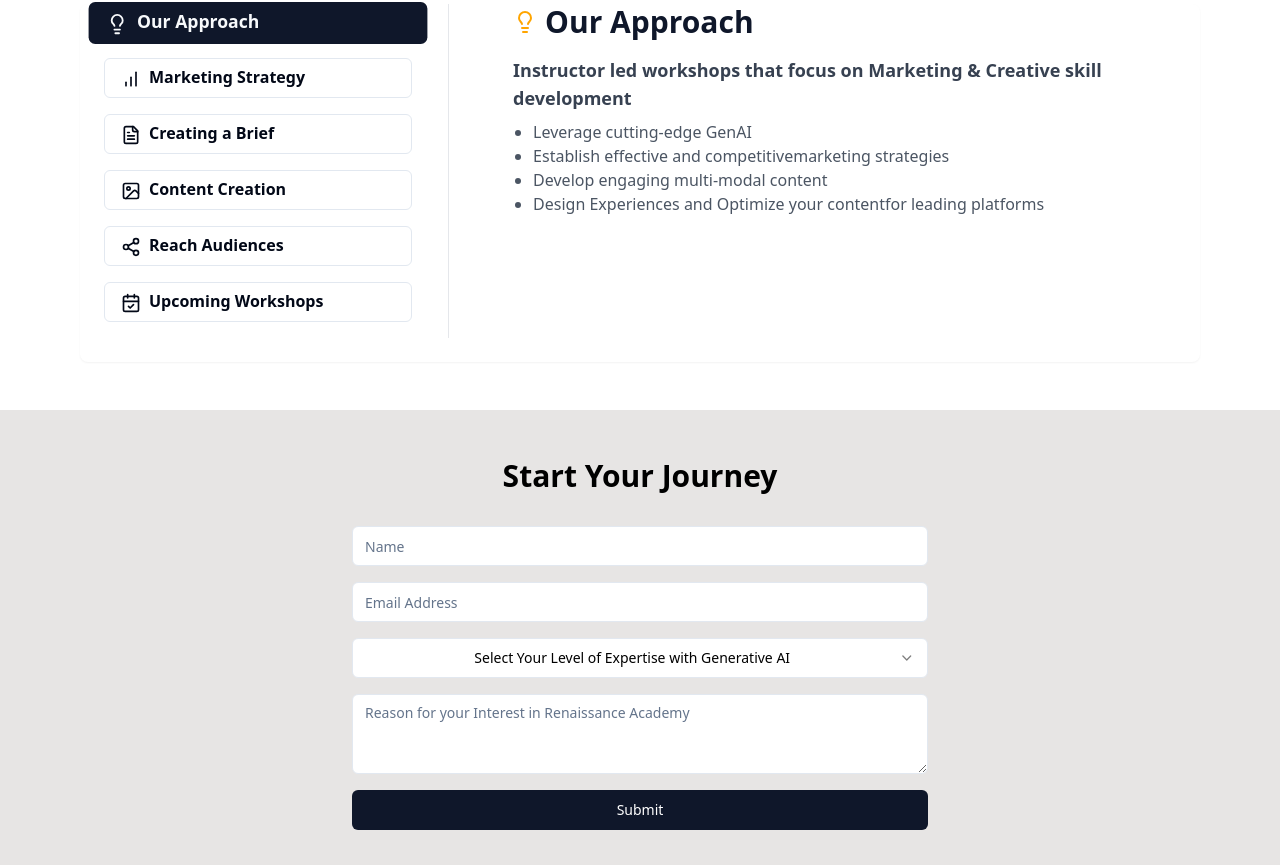
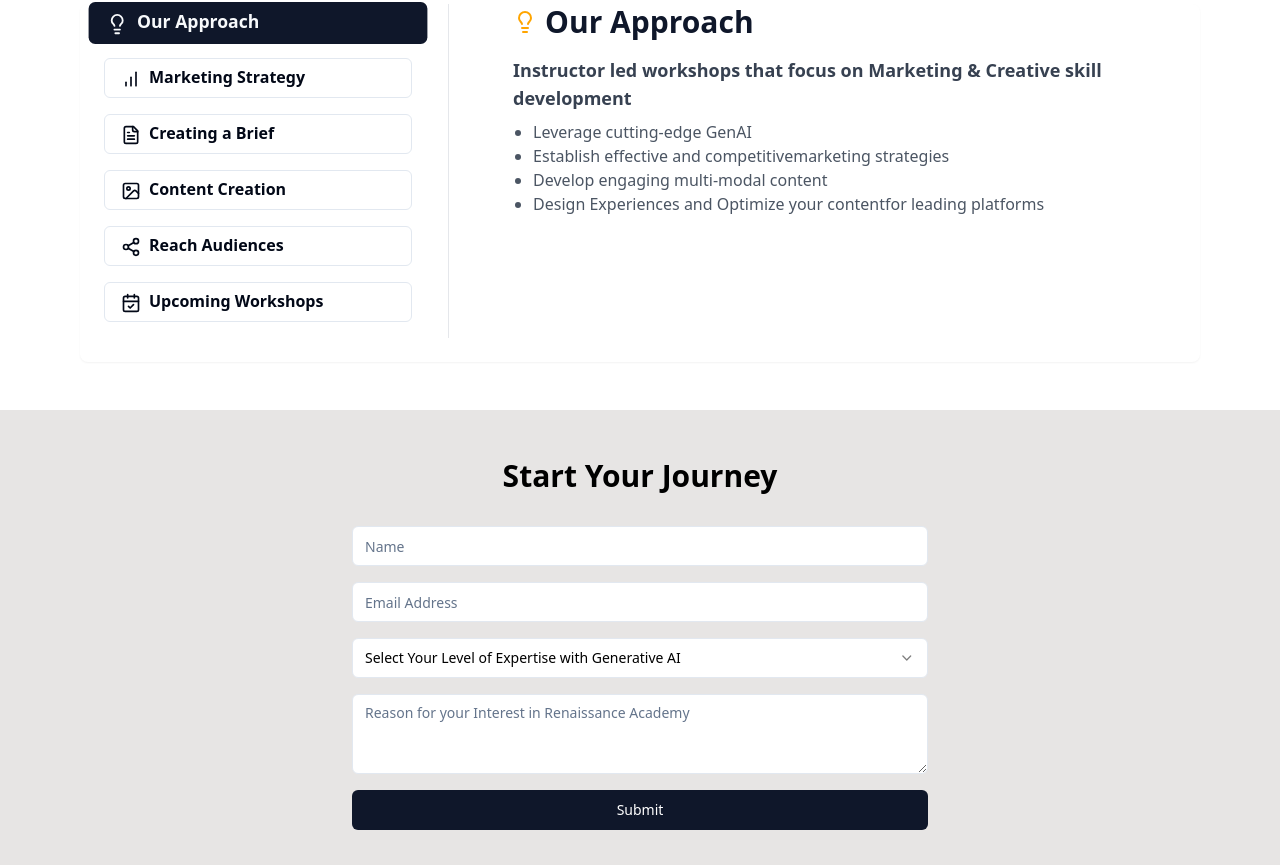
Before and after one commit to clivespace/raiacademy, a Next.js app: page / in a window 1280 px wide. Shown: the part 1598-2463 px from the top of the page. Built offline with nearby package versions, Linux system fonts and the light colour scheme.

Commit message:
Update homepage components v1

```diff
--- a/app/page.tsx
+++ b/app/page.tsx
@@ -162,9 +162,11 @@
                           ))}
                         </ul>
                         {topic.title === "Upcoming Workshops" && (
+                          <Link href="/register">
                             <Button className="w-full bg-[#FFA500] text-white">
                               Register Now
                             </Button>
+                          </Link>
                         )}
                       </div>
                     </div>
@@ -188,9 +190,11 @@
                         ))}
                       </ul>
                       {expandedTopic === "Upcoming Workshops" && (
+                        <Link href="/register">
                           <Button className="bg-[#FFA500] text-white">
                             Register Now
                           </Button>
+                        </Link>
                       )}
                     </>
                   )}
@@ -211,7 +215,7 @@
                 <Input type="text" placeholder="Name" required className="bg-white" />
                 <Input type="email" placeholder="Email Address" required className="bg-white" />
                 <Select name="expertise" className="your-class-name">
-                  <SelectTrigger className="w-full bg-white no-scale">
+                  <SelectTrigger className="w-full bg-white text-left no-scale">
                     <SelectValue placeholder="Select Your Level of Expertise with Generative AI" />
                   </SelectTrigger>
                   <SelectContent>
```
Lines whose indentation alone changed are shown as unchanged.
